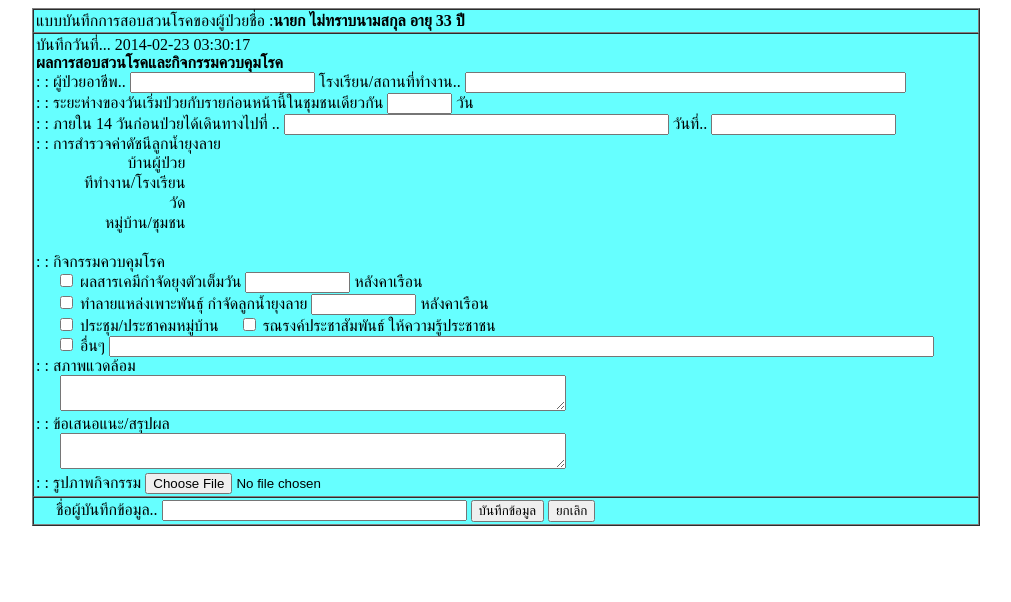
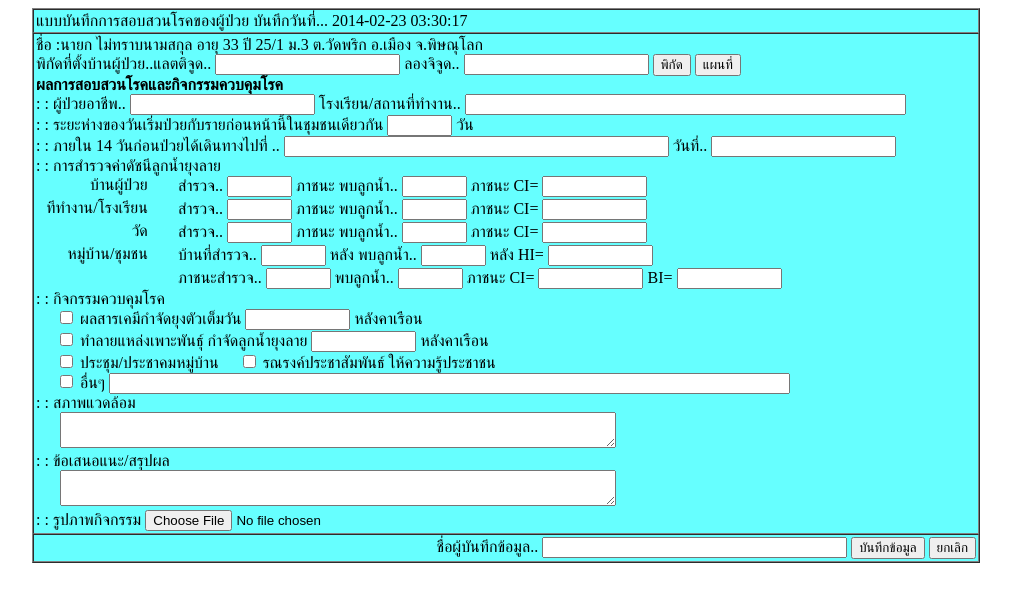
Before and after one commit to tehnn/dhfonline, a PHP site: page /frm_add_pt_home.php in a window 1280 px wide. Shown: the top 602 px of the page, without its empty margins (134-1145 px from the left). Run offline with PHP 8.4, Linux system fonts and the light colour scheme; a user stored in the database is signed in; some libraries are stand-ins or nearby versions.

Commit message:
tehn-dhfonline-21/2/14

```diff
--- a/frm_add_pt_home.php
+++ b/frm_add_pt_home.php
@@ -190,6 +190,40 @@ require 'condb.php'
                 });
             });
         </script>
+         <script src="http://maps.google.com/maps/api/js?sensor=false&libraries=geometry&v=3.7&language=TH"></script>
+         <script>
+
+		  function getGeo() {
+                if (navigator.geolocation) { // ตรวจสอบว่า support geolocation หรือไม่
+                    navigator.geolocation.getCurrentPosition(function(position) {
+                        lat = position.coords.latitude;
+                        lng = position.coords.longitude;
+                        $('#lat').val(lat);
+                        $('#lng').val(lng);
+                    });
+                } else {
+                    alert("อุปกรณ์นี้ไม่สนับสนุน Geo-Location");
+
+                }
+            }// end getGeo
+
+
+          $(document).ready(function() {
+                getGeo();
+            });
+			</script>
+
+            <script type="text/javascript">
+function popup(url,name,windowWidth,windowHeight){
+	myleft=(screen.width)?(screen.width-windowWidth)/2:100;
+	mytop=(screen.height)?(screen.height-windowHeight)/2:100;
+	properties = "width="+windowWidth+",height="+windowHeight;
+	properties +=",scrollbars=yes, top="+mytop+",left="+myleft;
+	window.open(url,name,properties);
+}
+</script>
+
+
         <title>#PLK DHF Online</title>
     </head>
     <body>
@@ -205,15 +239,22 @@ require 'condb.php'
 
                 <table width="75%" border="1" cellspacing="0" cellpadding="2">
                     <tr bgcolor="#33CCFF">
-                        <td bgcolor="#66FFFF"> แบบบันทึกการสอบสวนโรคของผู้ป่วยชื่อ :<strong>นายก ไม่ทราบนามสกุล อายุ 33 ปี</strong></td>
+                        <td bgcolor="#66FFFF"> แบบบันทึกการสอบสวนโรคของผู้ป่วย บันทึกวันที่...
+                        <?=date("Y-m-d H:i:s")?></td>
                     </tr>
                     <tr>
                         <td bgcolor="#66FFFF">
 
                         <table width="100%" border="0" cellspacing="0" cellpadding="0">
                           <tr>
-                            <td>บันทึกวันที่...
-                            <?=date("Y-m-d H:i:s")?></td>
+                            <td>ชื่อ :นายก ไม่ทราบนามสกุล อายุ 33 ปี 25/1 ม.3 ต.วัดพริก อ.เมือง จ.พิษณุโลก</td>
+                          </tr>
+                          <tr>
+                            <td>พิกัดที่ตั้งบ้านผู้ป่วย..แลตติจูด..
+                              <input type="text" name="lat" id="lat">
+                              ลองจิจูด..
+                              <input type="text" name="lng" id="lng"> <input type="button" value="พิกัด">
+                              <input type="button" value="แผนที่" onClick="javascript:popup('http://maps.google.com','',400,400)" "></td>
                           </tr>
                           <tr>
                             <td><strong>ผลการสอบสวนโรคและกิจกรรมควบคุมโรค</strong></td>
@@ -242,24 +283,56 @@ require 'condb.php'
                           <tr>
                             <td><table width="100%" border="0" cellspacing="0" cellpadding="1">
                               <tr>
-                                <td width="16%" align="right" valign="top">บ้านผู้ป่วย</td>
-                                <td width="84%">&nbsp;</td>
+                                <td width="12%" align="right" valign="top">บ้านผู้ป่วย</td>
+                                <td width="3%">&nbsp;</td>
+                                <td width="85%">สำรวจ..
+                                <input name="textfield" type="text" id="textfield" size="5">
+                                ภาชนะ พบลูกน้ำ..
+                                <input name="textfield2" type="text" id="textfield2" size="5">
+                                ภาชนะ CI=
+                                <input name="textfield3" type="text" id="textfield3" size="10"></td>
                               </tr>
                               <tr>
                                 <td align="right" valign="top">ทีทำงาน/โรงเรียน</td>
                                 <td>&nbsp;</td>
+                                <td>สำรวจ..
+                                  <input name="textfield4" type="text" id="textfield4" size="5">
+ภาชนะ พบลูกน้ำ..
+<input name="textfield4" type="text" id="textfield5" size="5">
+ภาชนะ CI=
+<input name="textfield4" type="text" id="textfield6" size="10"></td>
                               </tr>
                               <tr>
                                 <td align="right" valign="top">วัด</td>
                                 <td>&nbsp;</td>
+                                <td>สำรวจ..
+                                  <input name="textfield5" type="text" id="textfield7" size="5">
+ภาชนะ พบลูกน้ำ..
+<input name="textfield5" type="text" id="textfield8" size="5">
+ภาชนะ CI=
+<input name="textfield5" type="text" id="textfield9" size="10"></td>
                               </tr>
                               <tr>
                                 <td align="right" valign="top">หมู่บ้าน/ชุมชน</td>
                                 <td>&nbsp;</td>
+                                <td>บ้านที่สำรวจ..
+                                  <input name="textfield6" type="text" id="textfield10" size="5">
+หลัง พบลูกน้ำ..
+ <input name="textfield6" type="text" id="textfield11" size="5">
+หลัง HI=
+ <input name="textfield6" type="text" id="textfield12" size="10"></td>
                               </tr>
                               <tr>
                                 <td>&nbsp;</td>
                                 <td>&nbsp;</td>
+                                <td>ภาชนะสำรวจ..
+                                  <input name="textfield7" type="text" id="textfield13" size="5">
+ พบลูกน้ำ..
+ <input name="textfield7" type="text" id="textfield14" size="5">
+ภาชนะ CI=
+<input name="textfield7" type="text" id="textfield15" size="10">
+BI=
+<input name="textfield8" type="text" id="textfield16" size="10"></td>
                               </tr>
                             </table></td>
                           </tr>
@@ -291,14 +364,14 @@ require 'condb.php'
                             <td>&nbsp;&nbsp;&nbsp;&nbsp;
                               <input type="checkbox" name="checkbox4" id="checkbox4">
                               อื่นๆ
-                              <input name="spray_chem4" type="text" id="spray_chem4" size="100"></td>
+                              <input name="spray_chem4" type="text" id="spray_chem4" size="82"></td>
                           </tr>
                           <tr>
                             <td>: : สภาพแวดล้อม</td>
                           </tr>
                           <tr>
                             <td>&nbsp;&nbsp;&nbsp;&nbsp;&nbsp;
-                            <textarea style="width:500px"></textarea>
+                            <textarea style="width:550px; "></textarea>
                             </td>
                           </tr>
                           <tr>
@@ -306,7 +379,7 @@ require 'condb.php'
                           </tr>
                           <tr>
                             <td>&nbsp;&nbsp;&nbsp;&nbsp;&nbsp;
-                            <textarea name="textarea" style="width:500px"></textarea></td>
+                            <textarea name="textarea" style="width:550px"></textarea></td>
                           </tr>
                           <tr>
                             <td>: : รูปภาพกิจกรรม
@@ -317,7 +390,7 @@ require 'condb.php'
                         </td>
                     </tr>
                       <tr>
-                        <td bgcolor="#66FFFF">&nbsp;&nbsp;&nbsp;&nbsp;&nbsp;ชื่อผู้บันทึกข้อมูล..
+                        <td align="right" bgcolor="#66FFFF">&nbsp;&nbsp;&nbsp;&nbsp;&nbsp;ชื่อผู้บันทึกข้อมูล..
                         <input name="reporter" type="text" id="reporter" size="35">
                         <input type="submit" value="บันทึกข้อมูล">
                         <input type="reset" id="button" value="ยกเลิก"></td>
```
